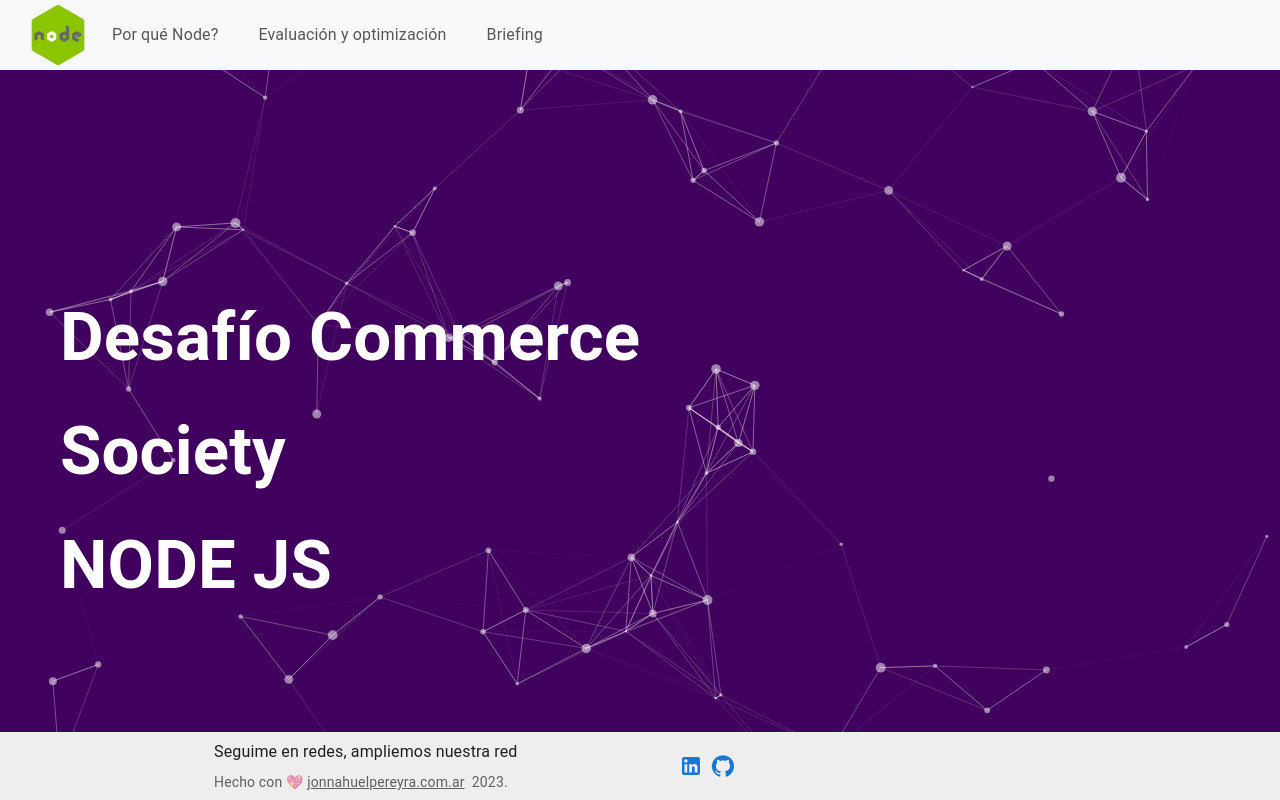
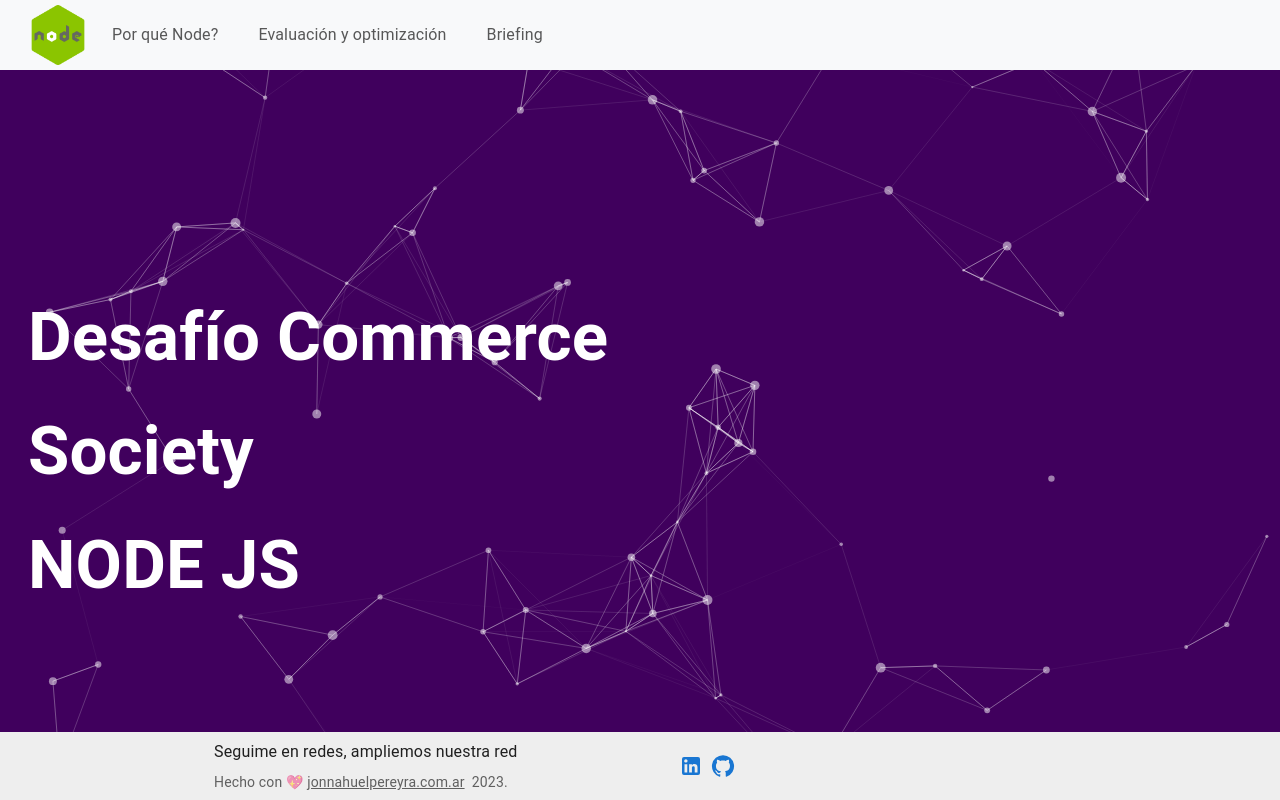
Before and after one commit to jon0010/Presentacion_COMMERCE_Society, a React (Vite) app: page / in a window 1280 px wide. Built offline with nearby package versions, Linux system fonts and the light colour scheme.

Commit message:
fix title landing

```diff
--- a/src/views/landing.tsx/index.tsx
+++ b/src/views/landing.tsx/index.tsx
@@ -113,7 +113,7 @@
       <div className="content-container1">
         <div className="row p-0 m-0">
           <div
-            className="col-md-7 col-sm-12 fw-semibold text-white ms-5 text-sm"
+            className="col-md-7 col-sm-12 fw-semibold text-white ms-3 text-sm"
             style={{ ...getFontSizeAndMargin() }}
           >
             <p>
```
